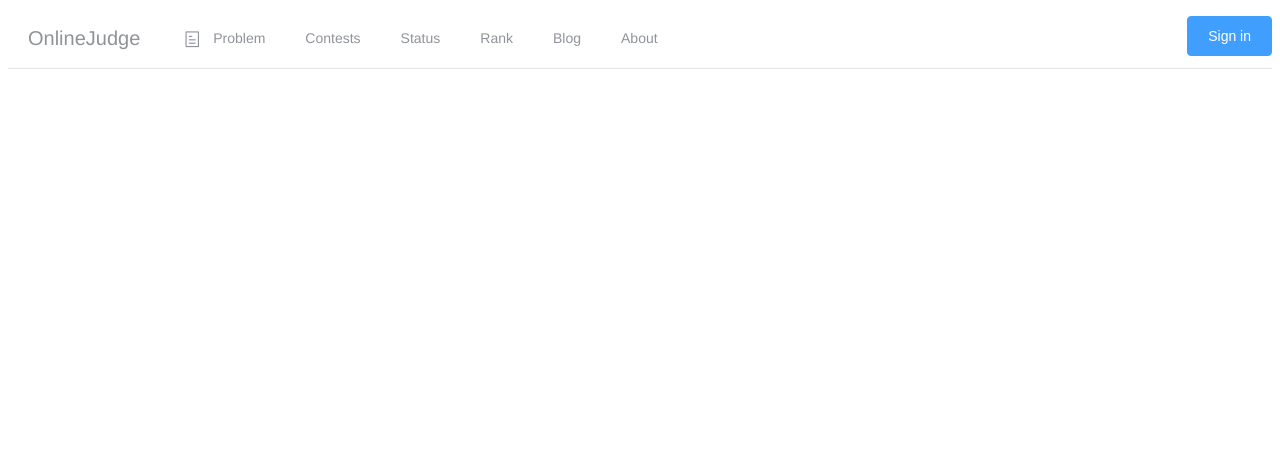
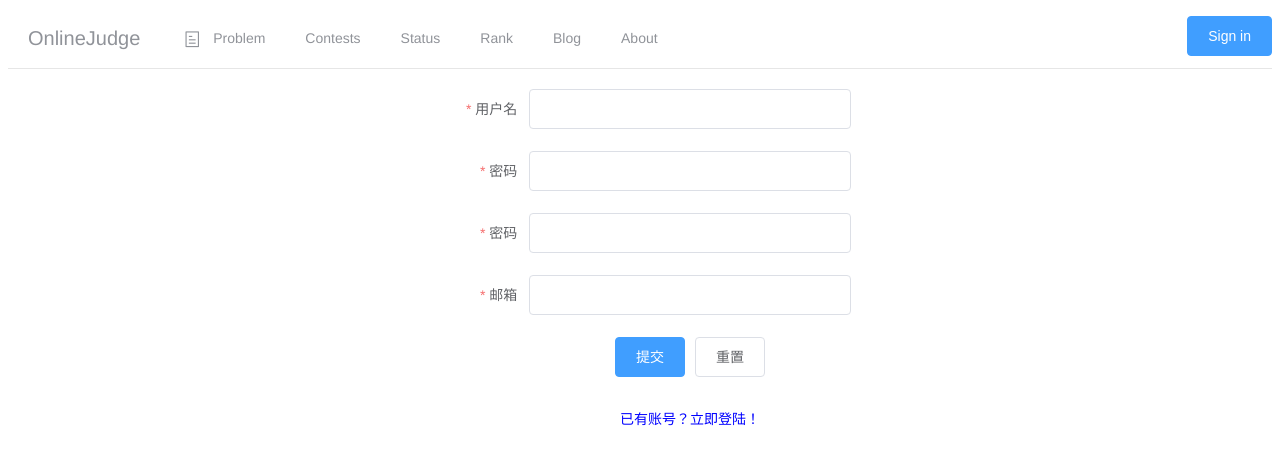
Before and after one commit to SergeyCao/onlineJudgeFront, a Vue app: page /user/register in a window 1280 px wide. Shown: the top 464 px of the page. Built offline with nearby package versions, Linux system fonts and the light colour scheme.

Commit message:
add signIn and register

```diff
--- /dev/null
+++ b/src/components/user/Register.vue
@@ -0,0 +1,128 @@
+<template>
+  <el-row>
+    <el-col :span="8" :offset="8">
+      <el-form :model="account" status-icon :rules="rule" ref="account" label-width="100px" class="demo-ruleForm">
+        <el-form-item label="用户名" prop="username">
+          <el-input type="text" v-model="account.username" auto-complete="off"></el-input>
+        </el-form-item>
+        <el-form-item label="密码" prop="password">
+          <el-input type="password" v-model="account.password" auto-complete="off"></el-input>
+        </el-form-item>
+        <el-form-item label="密码" prop="checkPassword">
+          <el-input type="password" v-model="account.checkPassword" auto-complete="off"></el-input>
+        </el-form-item>
+        <el-form-item label="邮箱" prop="email" :rules="[
+            { required: true, message: '请输入邮箱地址', trigger: 'blur' },
+            { type: 'email', message: '请输入正确的邮箱地址', trigger: ['blur', 'change'] }
+          ]"
+        >
+          <el-input type="email" v-model="account.email" auto-complete="off"></el-input>
+        </el-form-item>
+        <el-form-item>
+          <el-button type="primary" @click="submitForm('account')">提交</el-button>
+          <el-button @click="resetForm('account')">重置</el-button>
+        </el-form-item>
+        <el-form-item>
+          <span>
+            <router-link :to="{name:'signIn'}" style="text-decoration: none;color:blue">已有账号？立即登陆！</router-link>
+          </span>
+        </el-form-item>
+      </el-form>
+    </el-col>
+  </el-row>
+</template>
+
+<script>
+export default {
+  name: 'Register',
+  data () {
+    let validPasswordPass = (rule, value, callback) => {
+      if (value === '') {
+        callback(new Error('请输入密码'))
+      } else {
+        callback()
+      }
+    }
+    let validUsernamePass = (rule, value, callback) => {
+      if (value === '') {
+        callback(new Error('请输入用户名'))
+      } else {
+        if (this.account.checkPassword !== '') {
+          this.$refs.account.validateField('checkPassword')
+        }
+        callback()
+      }
+    }
+    let validCheckPwdPass = (rule, value, callback) => {
+      if (value === '') {
+        callback(new Error('请再次输入密码'))
+      } else if (value !== this.account.password) {
+        callback(new Error('两次输入密码不一致!'))
+      } else {
+        callback()
+      }
+    }
+    return {
+      account: {
+        username: '',
+        password: '',
+        checkPassword: '',
+        email: ''
+      },
+      rule: {
+        username: [
+          {validator: validUsernamePass, trigger: 'blur',required: true}
+        ],
+        password: [
+          {validator: validPasswordPass, trigger: ['blur', 'change'],required: true}
+        ],
+        checkPassword: [
+          {validator: validCheckPwdPass, trigger: ['blur', 'change'],required: true}
+        ]
+      }
+    }
+  },
+  methods: {
+    submitForm (formName) {
+      this.$refs[formName].validate((valid) => {
+        if (valid) {
+          alert('submit!')
+        } else {
+          console.log('error submit!!')
+          return false
+        }
+      })
+    },
+    resetForm (form) {
+      this.$refs[form].resetFields()
+    }
+  }
+}
+</script>
+
+<style scoped>
+  .el-row {
+    margin-bottom: 20px;
+    margin-top: 20px;
+  }
+  .el-col {
+    border-radius: 4px;
+  }
+  .bg-purple-dark {
+    background: #99a9bf;
+  }
+  .bg-purple {
+    background: #d3dce6;
+  }
+  .bg-purple-light {
+    background: #e5e9f2;
+  }
+  .grid-content {
+    border-radius: 4px;
+    min-height: 36px;
+  }
+  .row-bg {
+    padding: 10px 0;
+    background-color: #f9fafc;
+  }
+</style>
--- a/src/components/user/SignIn.vue
+++ b/src/components/user/SignIn.vue
@@ -1,4 +1,6 @@
 <template>
+  <el-row>
+    <el-col :span="8" :offset="8">
       <el-form :model="account" status-icon :rules="rule" ref="account" label-width="100px" class="demo-ruleForm">
         <el-form-item label="用户名/邮箱" prop="username">
           <el-input type="text" v-model="account.username" auto-complete="off"></el-input>
@@ -7,10 +9,20 @@
           <el-input type="password" v-model="account.password" auto-complete="off"></el-input>
         </el-form-item>
         <el-form-item>
+          <span style="float: left">
+            <router-link :to="{name:'register'}" style="text-decoration: none;color:blue">没有账号？立即注册</router-link>
+          </span>
+          <span style="float: right">
+            <router-link :to="{name:'forgetPwd'}" style="text-decoration: none;color:blue">忘记密码</router-link>
+          </span>
+        </el-form-item>
+        <el-form-item>
           <el-button type="primary" @click="submitForm('account')">提交</el-button>
           <el-button @click="resetForm('account')">重置</el-button>
         </el-form-item>
       </el-form>
+    </el-col>
+  </el-row>
 </template>
 
 <script>
@@ -55,5 +67,28 @@ export default {
 </script>
 
 <style scoped>
-
+  .el-row {
+    margin-bottom: 20px;
+    margin-top: 20px;
+  }
+  .el-col {
+    border-radius: 4px;
+  }
+  .bg-purple-dark {
+    background: #99a9bf;
+  }
+  .bg-purple {
+    background: #d3dce6;
+  }
+  .bg-purple-light {
+    background: #e5e9f2;
+  }
+  .grid-content {
+    border-radius: 4px;
+    min-height: 36px;
+  }
+  .row-bg {
+    padding: 10px 0;
+    background-color: #f9fafc;
+  }
 </style>
--- /dev/null
+++ b/src/components/user/User.vue
@@ -0,0 +1,13 @@
+<template>
+  <router-view></router-view>
+</template>
+
+<script>
+export default {
+  name: 'User'
+}
+</script>
+
+<style scoped>
+
+</style>
--- a/src/router/index.js
+++ b/src/router/index.js
@@ -3,6 +3,9 @@ import Router from 'vue-router'
 import home from '@/components/Home'
 import ProblemList from '@/components/problem/ProblemList'
 import SignIn from '@/components/user/SignIn'
+import Register from '@/components/user/Register'
+import User from '@/components/user/User'
+
 Vue.use(Router)
 
 export default new Router({
@@ -15,13 +18,24 @@ export default new Router({
     },
     {
       path: '/problems',
-      name: 'ProblemList',
+      name: 'problemList',
       component: ProblemList
     },
     {
-      path: '/user/signin',
-      name: 'SignIn',
-      component: SignIn
+      path: '/user/',
+      component: User,
+      children: [
+        {
+          path: 'signin',
+          name: 'signIn',
+          component: SignIn
+        },
+        {
+          path: 'register',
+          name: 'register',
+          component: Register
+        }
+      ]
     }
   ]
 })
```
Lines whose indentation alone changed are shown as unchanged.
